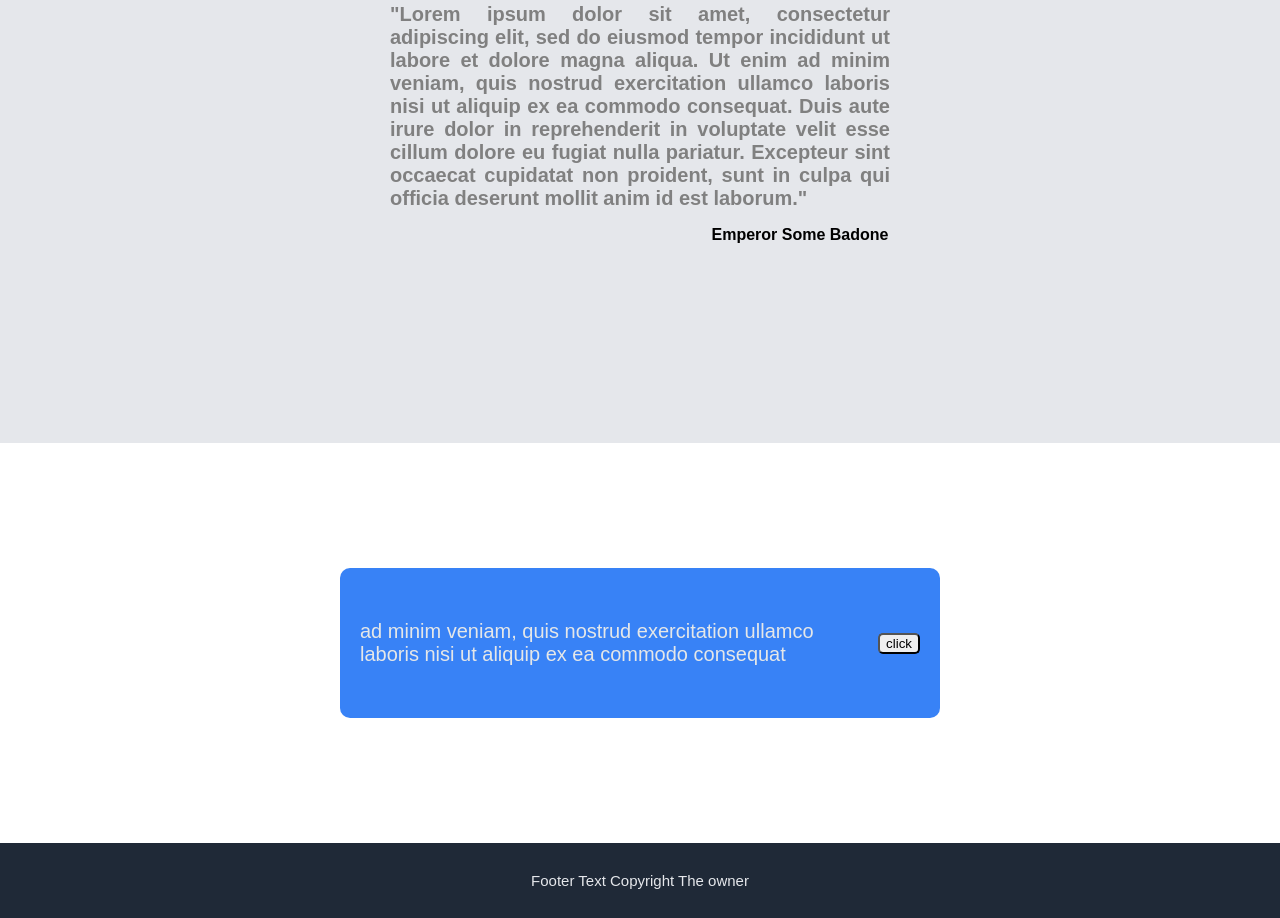
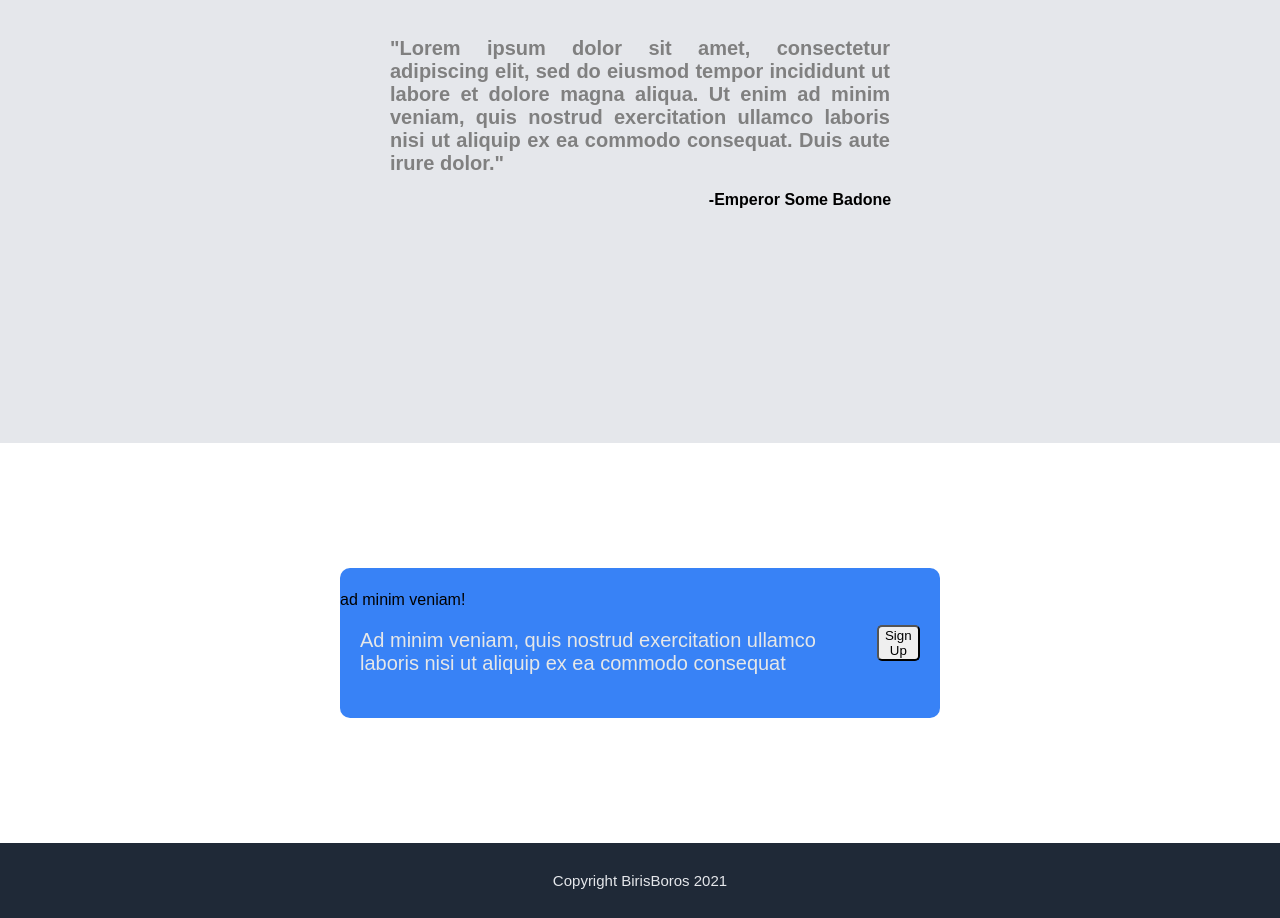
Before and after one commit to birisboros/webdesignexercise, a plain HTML site: page index.html in a window 1280 px wide. Shown: the part 1557-2475 px from the top of the page. Drawn offline with Linux system fonts and the light colour scheme.

Commit message:
Update index.html

```diff
--- a/index.html
+++ b/index.html
@@ -9,16 +9,20 @@
 </head>
 <body>
 
-    <section class="header">
+       <section class="header">
         <div class="logo">Header Logo</div>
-        <div class="links">sdasdsasdadsad</div>
+        <div class="links">
+          <a href="heart.html">Link one</a>
+          <a href="heart.html">Link two</a>
+          <a href="heart.html">Zelda</a>
+          </div>
     </section>
     <section class="topo">
         <div class="esq">
           <div class="hero">This Website is awesome</div>
           <div class="subhero">Lorem ipsum dolor sit amet, consectetur adipiscing elit </div>
 
-          <button class="herobut">SIGN UP</button>
+          <button class="herobut">Sign Up</button>
         </div>
         <div class="dir">place image here</div>
     </section>
@@ -34,18 +38,22 @@
       <div class="sub">This is a sub text under something</div>
     </section>
     <section class="msg">
-        <div class="texto">"Lorem ipsum dolor sit amet, consectetur adipiscing elit, sed do eiusmod tempor incididunt ut labore et dolore magna aliqua. Ut enim ad minim veniam, quis nostrud exercitation ullamco laboris nisi ut aliquip ex ea commodo consequat. Duis aute irure dolor in reprehenderit in voluptate velit esse cillum dolore eu fugiat nulla pariatur. Excepteur sint occaecat cupidatat non proident, sunt in culpa qui officia deserunt mollit anim id est laborum."</div>
-        <div class="autor">Emperor Some Badone</div>
+        <div class="texto">"Lorem ipsum dolor sit amet, consectetur adipiscing elit, sed do eiusmod tempor incididunt ut labore et dolore magna aliqua. Ut enim ad minim veniam, quis nostrud exercitation ullamco laboris nisi ut aliquip ex ea commodo consequat. Duis aute irure dolor."</div>
+        <div class="autor">-Emperor Some Badone</div>
     </section>
     <section class="call">
       <div class="quadro">
-        <div class="texesq">ad minim veniam, quis nostrud exercitation ullamco laboris nisi ut aliquip ex ea commodo consequat</div>
-        <button class="botao">click</button>
+        <div class="esqtex">
+        <div class="titesq">ad minim veniam!</div>
+          <div class="texesq">Ad minim veniam, quis nostrud exercitation ullamco laboris nisi ut aliquip ex ea commodo consequat</div>
+        </div>
+        <button class="botao">Sign Up</button>
        </div>
     </section>
     <section class="footer">
-        <div class="texfot">Footer Text Copyright The owner</div>
+        <div class="texfot">Copyright BirisBoros 2021</div>
     </section>
+
 
 </body>
 </html>
```
